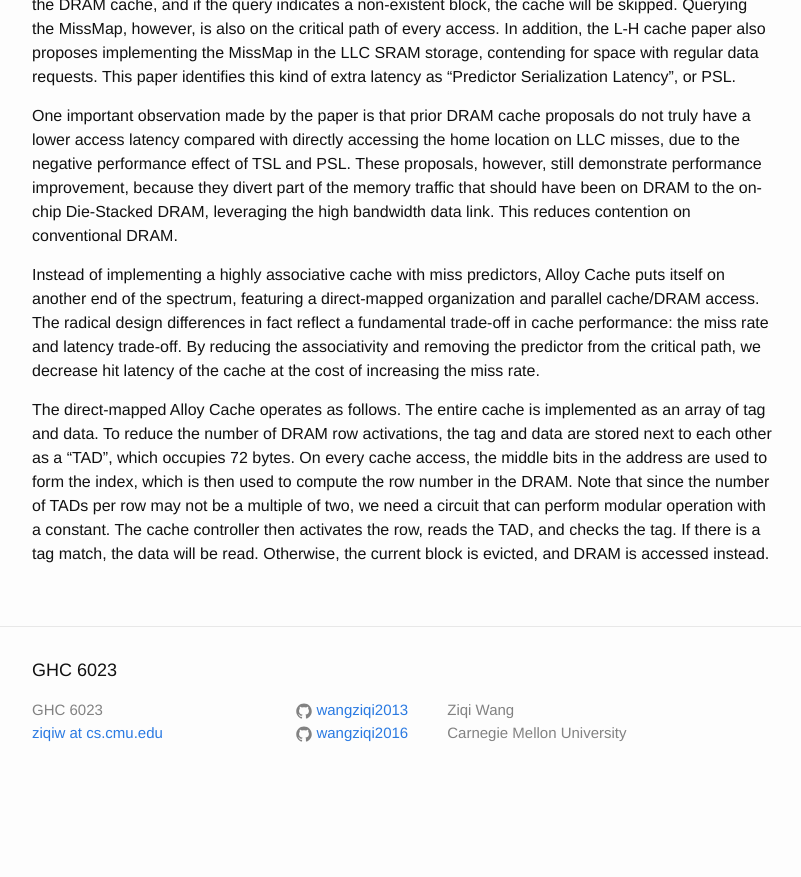
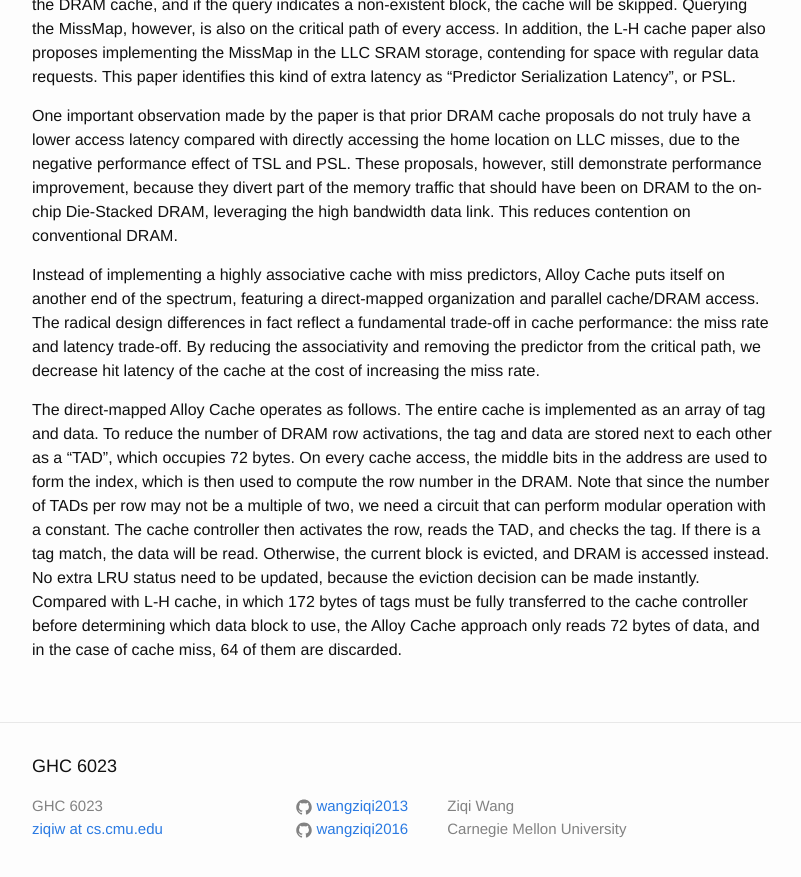
Before and after one commit to wangziqi2013/wangziqi2013.github.io, a Jekyll site: the page built from _posts/2019-08-31-alloy-cache.markdown, in a window 1280 px wide and 900 px high, scrolled down 979 px. Shown: the top 877 px of the window, without its empty margins (238-1039 px from the left). Built offline with Jekyll 4.4.1, drawn with Linux system fonts in a browser that asks for light colours; before the commit the page ends 1783 px from its top, so only the background shows below that.

Commit message:
Finish operation

```diff
--- a/_posts/2019-08-31-alloy-cache.markdown
+++ b/_posts/2019-08-31-alloy-cache.markdown
@@ -52,4 +52,7 @@ bytes. On every cache access, the middle bits in the address are used to form th
 the row number in the DRAM. Note that since the number of TADs per row may not be a multiple of two, we need a circuit
 that can perform modular operation with a constant. The cache controller then activates the row, reads the TAD, and
 checks the tag. If there is a tag match, the data will be read. Otherwise, the current block is evicted, and DRAM is
-accessed instead.
+accessed instead. No extra LRU status need to be updated, because the eviction decision can be made instantly. Compared
+with L-H cache, in which 172 bytes of tags must be fully transferred to the cache controller before determining which
+data block to use, the Alloy Cache approach only reads 72 bytes of data, and in the case of cache miss, 64 of them are
+discarded.
```
